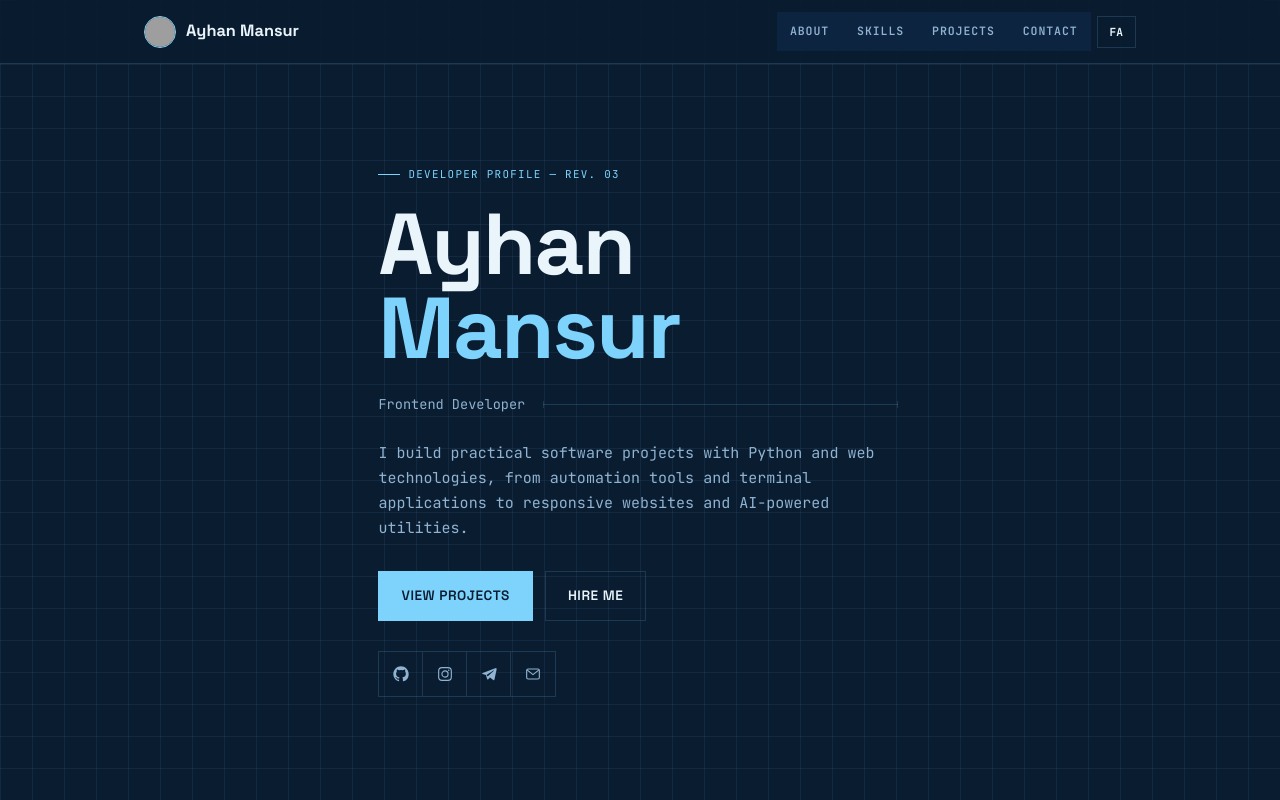
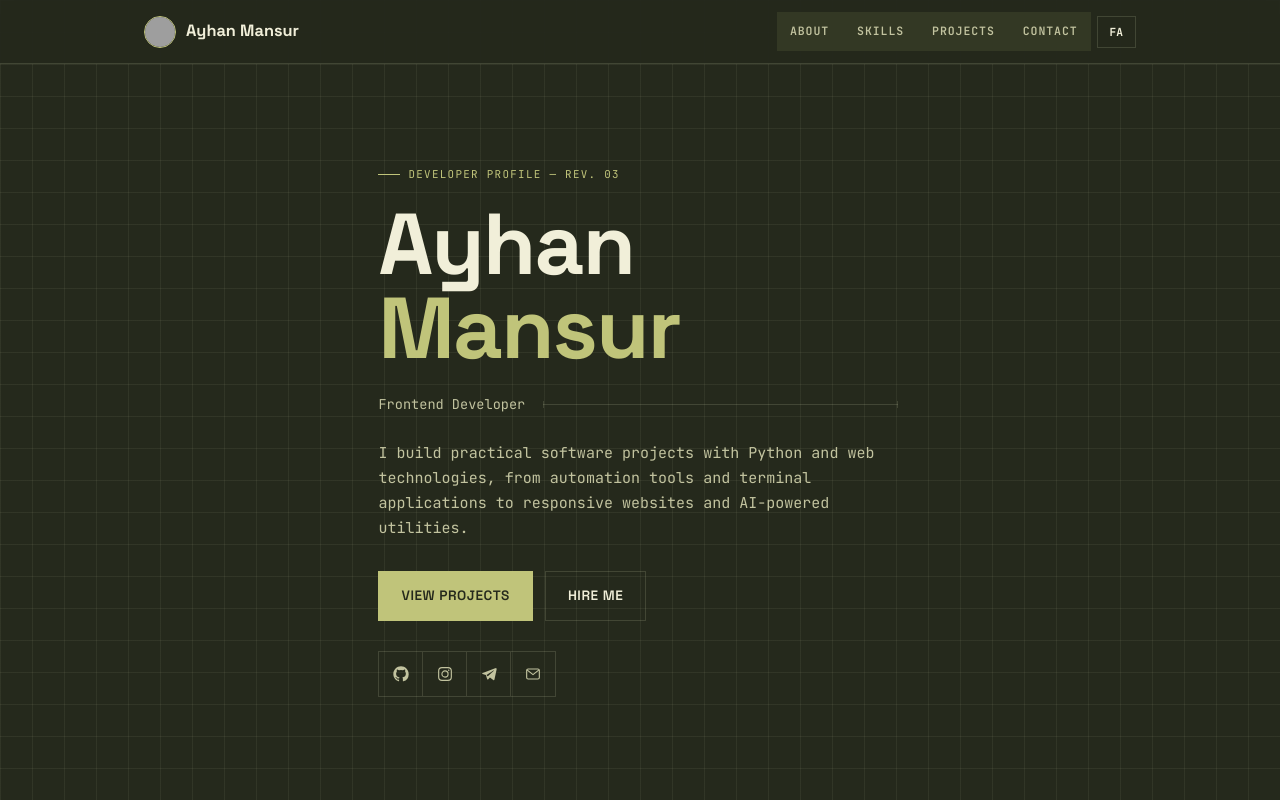
Before and after one commit to AyhanMansur/AyhanMansur, a plain HTML site: page index.html in a window 1280 px wide. Shown: the top 800 px of the page. Drawn offline with Linux system fonts and the light colour scheme; grey boxes are pictures that could not be loaded.

Commit message:
Update index.html

```diff
--- a/index.html
+++ b/index.html
@@ -3,7 +3,7 @@
 <head>
 <meta charset="UTF-8" />
 <meta name="viewport" content="width=device-width, initial-scale=1.0, viewport-fit=cover" />
-<meta name="theme-color" content="#0a1c30" />
+<meta name="theme-color" content="#25291c" />
 <meta name="apple-mobile-web-app-capable" content="yes" />
 <meta name="apple-mobile-web-app-status-bar-style" content="black-translucent" />
 <meta name="format-detection" content="telephone=no" />
@@ -17,10 +17,10 @@
 
 <style>
 :root{
-  --navy:#0a1c30;--navy-2:#0d2440;--panel:#0f2947;
-  --grid:rgba(125,211,252,0.07);--grid-strong:rgba(125,211,252,0.16);
-  --ink:#eaf4fb;--ink-dim:#8fb3d1;--ink-faint:#4d6f8f;
-  --cyan:#7dd3fc;--cyan-bright:#c3ecff;--amber:#f4a261;
+  --navy:#25291c;--navy-2:#333824;--panel:#3d432d;
+  --grid:rgba(218,220,181,0.07);--grid-strong:rgba(218,220,181,0.16);
+  --ink:#f1efd9;--ink-dim:#c2c39f;--ink-faint:#898b68;
+  --cyan:#c0c47a;--cyan-bright:#e0dfaa;--amber:#c8a86b;
   --disp:'Space Grotesk',sans-serif;--mono:'JetBrains Mono',ui-monospace,monospace;--mono-fa:'Vazirmatn',Tahoma,sans-serif;
   --nav-h:64px;--pad:24px;--max:1040px;
 }
@@ -39,8 +39,8 @@ a{color:inherit}
 .icon{width:1em;height:1em;display:inline-block;vertical-align:-0.125em;flex-shrink:0}
 
 /* NAV */
-.navbar{position:fixed;top:0;left:0;right:0;z-index:1000;height:var(--nav-h);background:rgba(10,28,48,0.96);border-bottom:1px solid var(--grid-strong);transform:translateZ(0)}
-@media (min-width:800px){.navbar{background:rgba(10,28,48,0.9);backdrop-filter:blur(6px);-webkit-backdrop-filter:blur(6px)}}
+.navbar{position:fixed;top:0;left:0;right:0;z-index:1000;height:var(--nav-h);background:rgba(37,41,28,0.96);border-bottom:1px solid var(--grid-strong);transform:translateZ(0)}
+@media (min-width:800px){.navbar{background:rgba(37,41,28,0.9);backdrop-filter:blur(6px);-webkit-backdrop-filter:blur(6px)}}
 .navbar .container{display:flex;align-items:center;justify-content:space-between;height:100%}
 .logo{display:flex;align-items:center;gap:10px;text-decoration:none}
 .logo-img{width:32px;height:32px;border-radius:50%;object-fit:cover;border:1.5px solid var(--cyan);flex-shrink:0}
@@ -58,7 +58,7 @@ nav[aria-label="Main navigation"]{display:flex;align-items:center;gap:6px}
 .nav-toggle.active span:nth-child(1){transform:rotate(45deg) translate(5px,5px)}
 .nav-toggle.active span:nth-child(2){opacity:0}
 .nav-toggle.active span:nth-child(3){transform:rotate(-45deg) translate(5px,-5px)}
-.nav-overlay{position:fixed;inset:0;background:rgba(0,0,0,.5);z-index:999;opacity:0;pointer-events:none;transition:opacity .3s}
+.nav-overlay{position:fixed;inset:0;background:rgba(14,17,10,.5);z-index:999;opacity:0;pointer-events:none;transition:opacity .3s}
 @media (max-width:800px){
   .nav-links{position:fixed;top:0;right:-100%;width:80%;max-width:300px;height:100svh;background:var(--navy-2);flex-direction:column;justify-content:center;gap:4px;transition:right .3s cubic-bezier(.22,1,.36,1);padding:40px 24px;border-left:1px solid var(--grid-strong);overflow-y:auto}
   .nav-links.open{right:0}
@@ -91,7 +91,7 @@ nav[aria-label="Main navigation"]{display:flex;align-items:center;gap:6px}
 .hero-social{display:flex;gap:0;border:1px solid var(--grid-strong);width:fit-content}
 .hero-social a{color:var(--ink-dim);width:44px;height:44px;display:inline-flex;align-items:center;justify-content:center;text-decoration:none;border-right:1px solid var(--grid-strong);transition:.2s}
 .hero-social a:last-child{border-right:none}
-.hero-social a:hover{color:var(--cyan);background:rgba(125,211,252,.06)}
+.hero-social a:hover{color:var(--cyan);background:rgba(192,196,122,.08)}
 
 /* SECTION HEADERS */
 .sec-head{margin-bottom:40px;padding-top:24px}
@@ -116,7 +116,7 @@ nav[aria-label="Main navigation"]{display:flex;align-items:center;gap:6px}
 
 /* SKILLS */
 .skills-grid{display:grid;grid-template-columns:1fr;gap:14px}
-.skill-card{border:1px solid var(--grid-strong);padding:20px;min-height:132px;background:rgba(15,41,71,.35)}
+.skill-card{border:1px solid var(--grid-strong);padding:20px;min-height:132px;background:rgba(61,67,45,.35)}
 .skill-card h3{font-family:var(--disp);font-size:1rem;margin:8px 0}
 .skill-card p{font-size:.8rem;color:var(--ink-dim)}
 .skill-level{font-size:.58rem;letter-spacing:.12em;color:var(--amber)}
@@ -140,7 +140,7 @@ nav[aria-label="Main navigation"]{display:flex;align-items:center;gap:6px}
 /* SKILL-LESS, CONTACT */
 .contact-grid{display:grid;grid-template-columns:1fr;gap:1px;background:var(--grid-strong);border:1px solid var(--grid-strong);max-width:680px}
 .contact-cell{background:var(--navy);display:flex;align-items:center;gap:16px;padding:16px 18px;transition:.2s}
-.contact-cell:hover{background:rgba(125,211,252,.04)}
+.contact-cell:hover{background:rgba(192,196,122,.05)}
 .contact-cell svg{color:var(--cyan);width:22px;height:22px}
 .contact-cell h4{font-size:.65rem;color:var(--ink-faint);text-transform:uppercase;letter-spacing:.08em}
 .contact-cell a{text-decoration:none;font-weight:600;font-size:.9rem;word-break:break-all}
@@ -186,7 +186,7 @@ section{content-visibility:auto;contain-intrinsic-size:auto 700px}
 .reveal.visible{-webkit-transform:translate3d(0,0,0);transform:translate3d(0,0,0)}
 @media (hover:none){
   /* a fixed, blurred header is expensive to repaint on iPhone while scrolling */
-  .navbar{background:rgba(10,28,48,.97);backdrop-filter:none;-webkit-backdrop-filter:none}
+  .navbar{background:rgba(37,41,28,.97);backdrop-filter:none;-webkit-backdrop-filter:none}
   .nav-links{background:var(--navy-2)}
   .btn:hover,.contact-cell:hover,.nav-links a:hover,.hero-social a:hover,.btn-primary:hover,.btn-secondary:hover{background:inherit;border-color:inherit;color:inherit}
   .btn-primary{background:var(--cyan);color:var(--navy);border-color:var(--cyan)}
```
